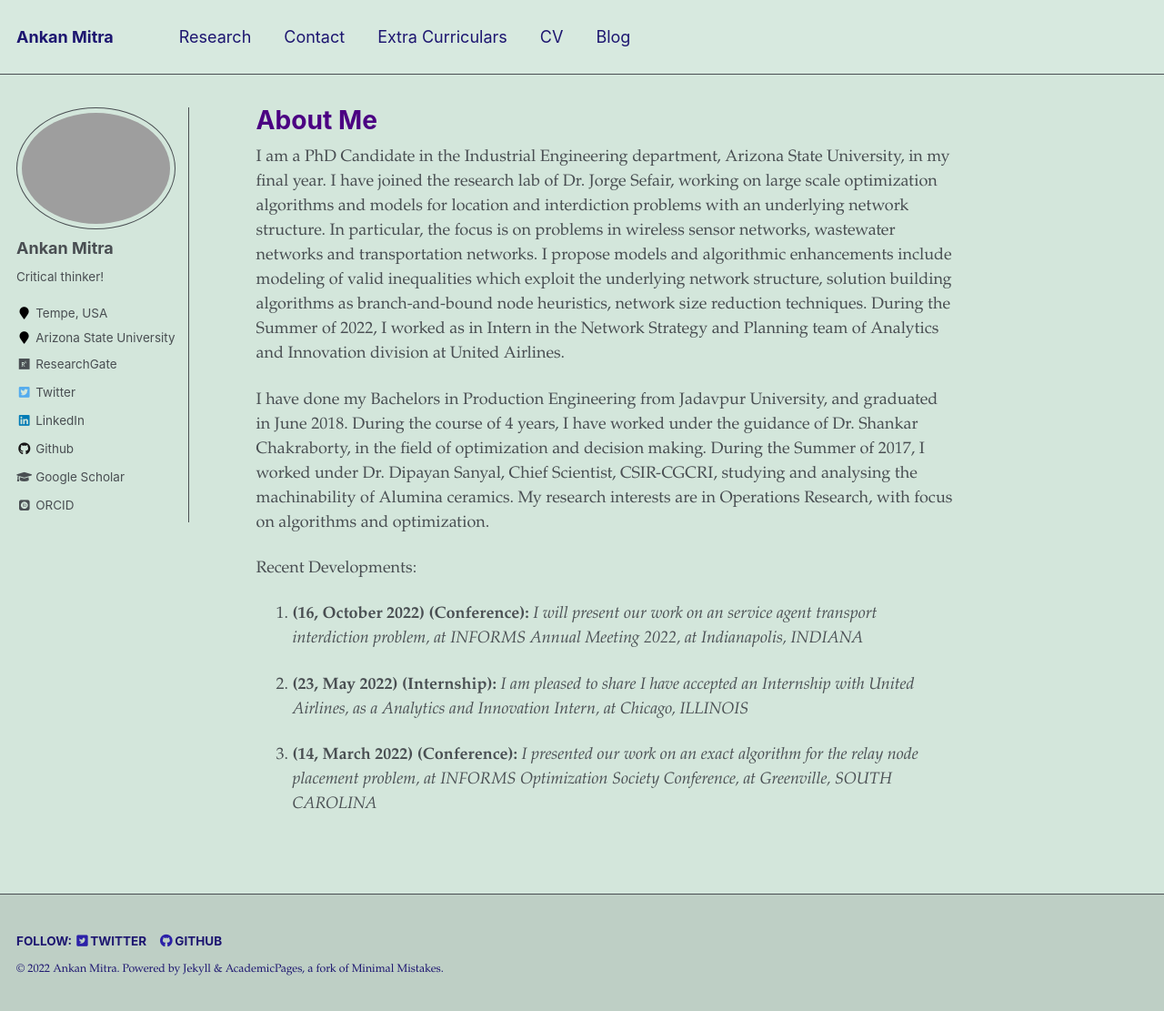
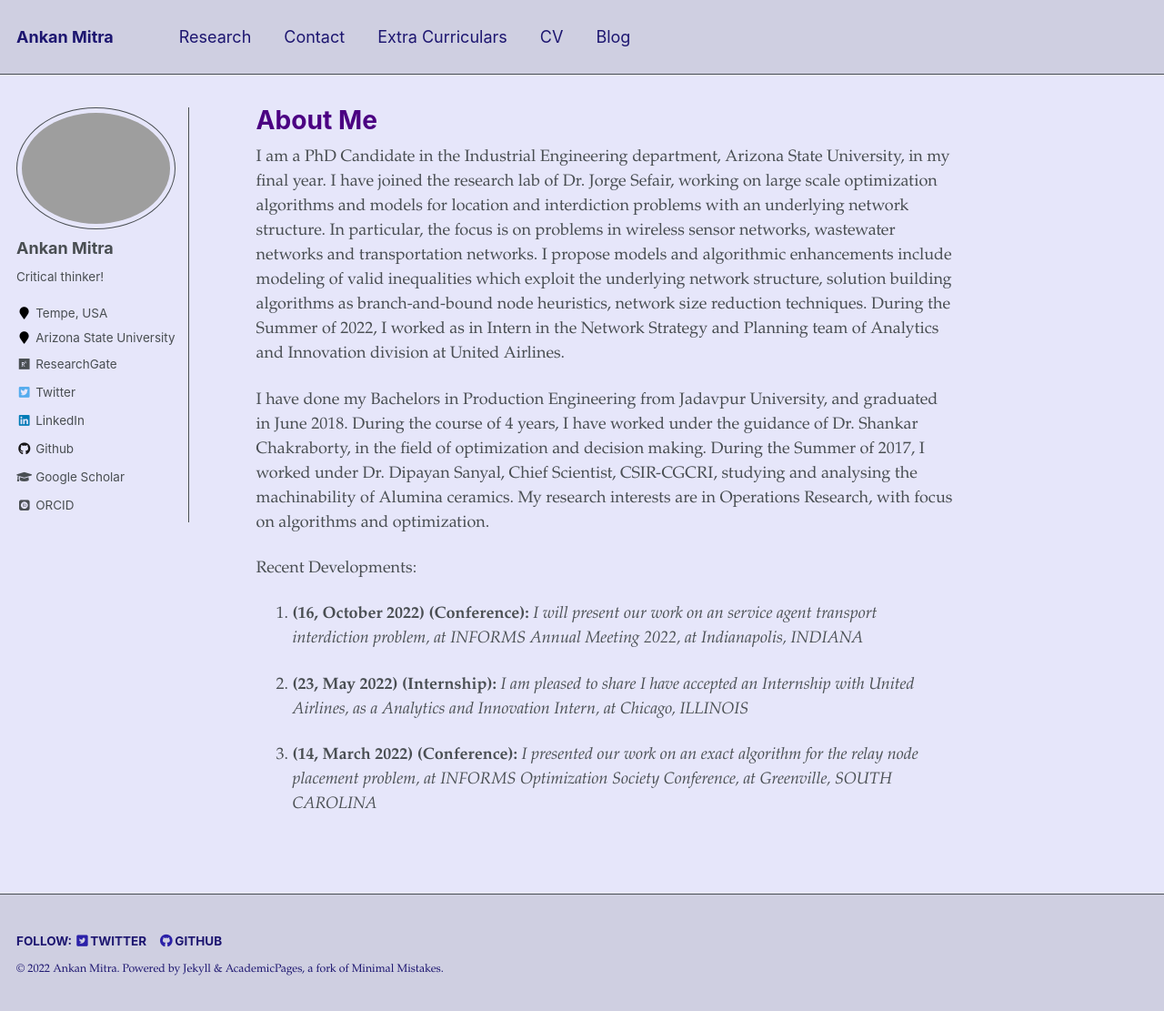
Before and after one commit to percyjackson9/percyjackson9.github.io, a Jekyll site: the page built from _pages/about.md, in a window 1280 px wide and 1111 px high. Shown: the whole window at 91% size. Built offline with Jekyll 4.4.1, drawn with Linux system fonts in a browser that asks for light colours; some web fonts are replaced.

Commit message:
Update _variables.scss

```diff
--- a/_sass/_variables.scss
+++ b/_sass/_variables.scss
@@ -100,8 +100,8 @@ $masthead-link-color        : mix(#000, $primary-color, 50%);
 $masthead-link-color-hover  : mix(#000, $primary-color, 25%);
 
 /* background */
-$primary-background         : $pistachio;
-$masthead-header            : mix(#fff, $primary-background, 10%);
+$primary-background         : $lavender;
+$masthead-header            : mix(#000, $primary-background, 10%);
 $masthead                   : $masthead-header;
 $page-body                  : $primary-background;
 $page-content               : $primary-background;
```
